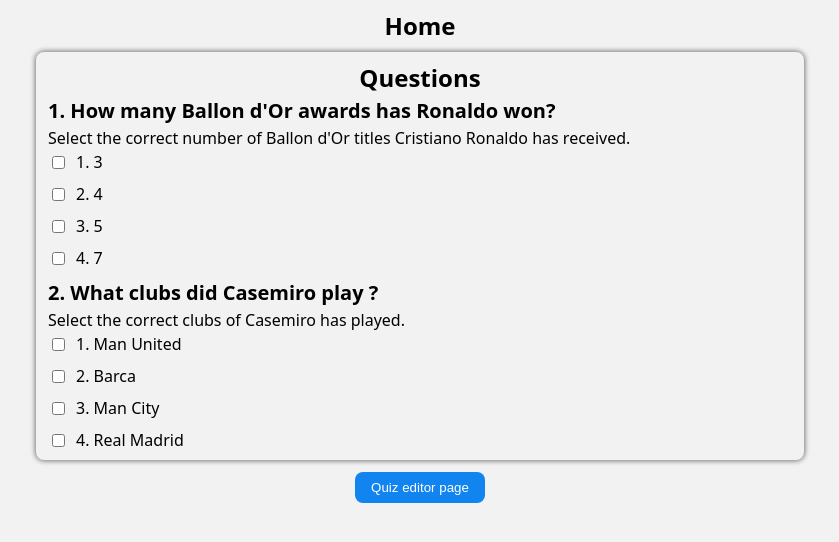
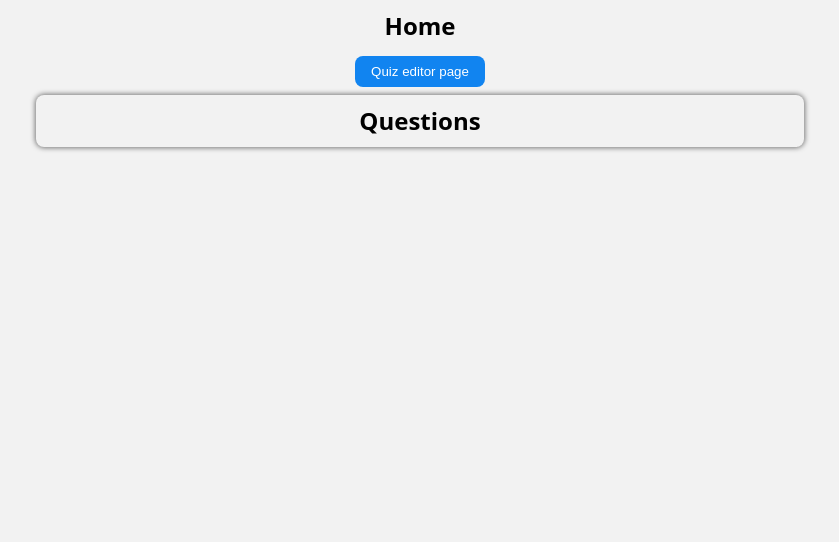
Before and after one commit to tienlevi/interview-test, a React (Vite) app: page / in a window 1280 px wide. Shown: the top 542 px of the page, without its empty margins (220-1059 px from the left). Built offline with nearby package versions, Linux system fonts and the light colour scheme.

Commit message:
feat: get quiz list from store

```diff
--- a/src/pages/Home.tsx
+++ b/src/pages/Home.tsx
@@ -2,17 +2,19 @@
 import { Link } from "react-router-dom";
 import styles from "./pages.module.css";
 import QuizList from "@/components/QuizList";
-import { mockQuizzes } from "@/constants/mockData";
+import useQuizStore from "@/stores/useQuizStore";
 
 function Home() {
+  const { quiz } = useQuizStore();
+
   return (
     <div className={styles.home}>
       <div className={styles.title}>Home</div>
       <div className={styles.container}>
-        <QuizList data={mockQuizzes} />
         <Link to={"/quiz-editor"} className={styles.btn}>
           <Button variant="blue">Quiz editor page</Button>
         </Link>
+        <QuizList data={quiz} />
       </div>
     </div>
   );
--- a/src/pages/QuizEditor.tsx
+++ b/src/pages/QuizEditor.tsx
@@ -1,23 +1,32 @@
 import QuizList from "@/components/QuizList";
-import { mockQuizzes } from "@/constants/mockData";
 import QuizForm from "@/components/QuizForm";
 import Button from "@/components/ui/button";
 import styles from "./pages.module.css";
 import { useState } from "react";
+import useQuizStore from "@/stores/useQuizStore";
+import { Link } from "react-router-dom";
 
 function QuizEditor() {
+  const { quiz } = useQuizStore();
   const [openForm, setOpenForm] = useState(false);
 
   return (
     <div className={`${styles.container} ${styles.editorPage}`}>
       <h1 className={styles.title}>Quiz editor page</h1>
-      <QuizList data={mockQuizzes} />
-      {openForm && <QuizForm onOpenForm={setOpenForm} />}
-      <div className={styles.createQuiz}>
-        <Button onClick={() => setOpenForm(!openForm)}>
+      <div className={styles.buttons}>
+        <Link to={"/"}>
+          <Button>Home page</Button>
+        </Link>
+        <Button
+          variant="teal"
+          onClick={() => setOpenForm(!openForm)}
+          className={styles.createQuiz}
+        >
           {openForm ? "Close form" : "Create new quiz"}
         </Button>
       </div>
+      {openForm && <QuizForm onOpenForm={setOpenForm} />}
+      <QuizList data={quiz} />
     </div>
   );
 }
--- /dev/null
+++ b/src/stores/useQuizStore.ts
@@ -0,0 +1,17 @@
+import { IQuiz } from "@/interfaces/quiz";
+import { create } from "zustand";
+
+interface Store {
+  quiz: IQuiz[];
+  setQuiz: (quiz: IQuiz[]) => void;
+}
+
+const useQuizStore = create<Store>((set) => ({
+  quiz: JSON.parse(localStorage.getItem("quiz") as string) || [],
+  setQuiz: (quiz) => {
+    localStorage.setItem("quiz", JSON.stringify(quiz));
+    set({ quiz: quiz });
+  },
+}));
+
+export default useQuizStore;
```
